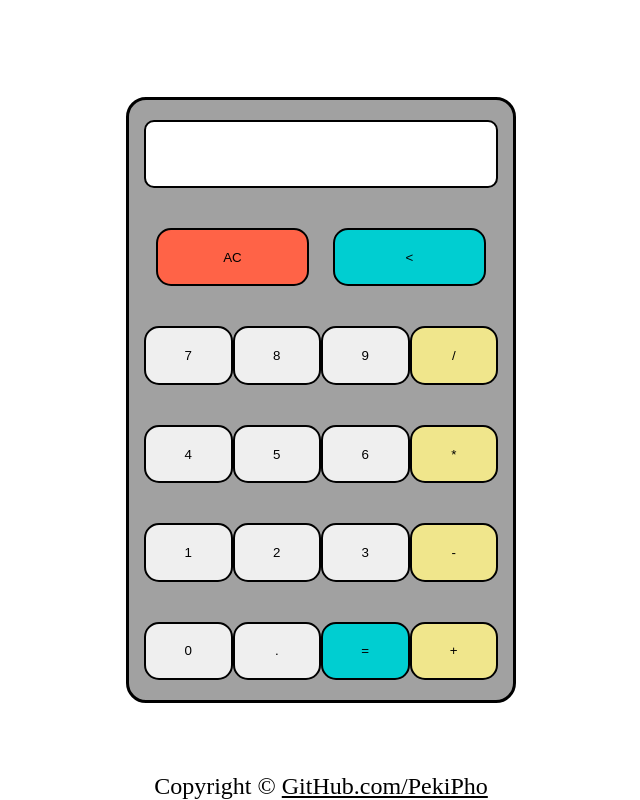
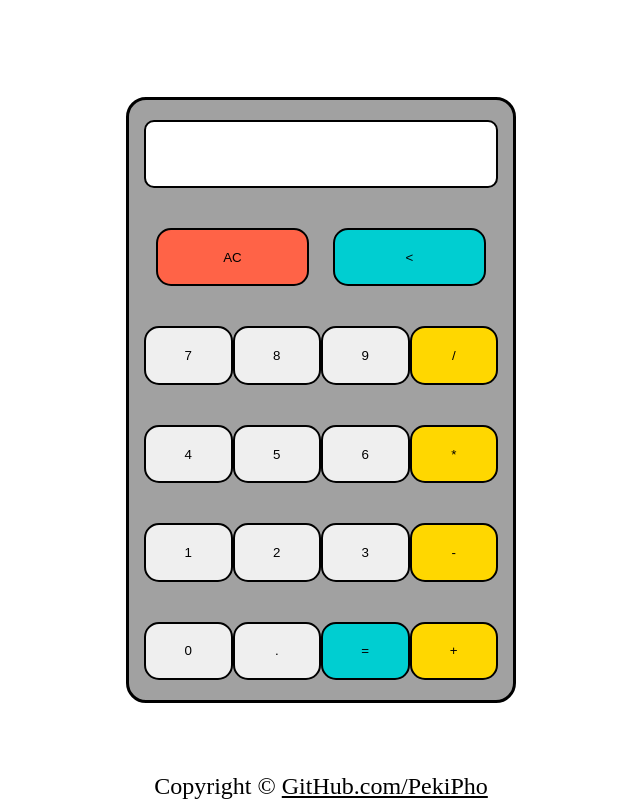
Before and after one commit to PekiPho/calculator, a plain HTML site: page index.html in a window 1280 px wide. Shown: the whole page, without its empty margins (319-959 px from the left). Drawn offline with Linux system fonts and the light colour scheme.

Commit message:
Changed operation colors to gold

```diff
--- a/styles.css
+++ b/styles.css
@@ -56,7 +56,7 @@ a{
     background-color: tomato;
 }
 #multiply,#plus,#minus,#divide{
-    background-color: khaki;
+    background-color: gold;
 }
 #equal,#back{
     background-color: darkturquoise;
```
